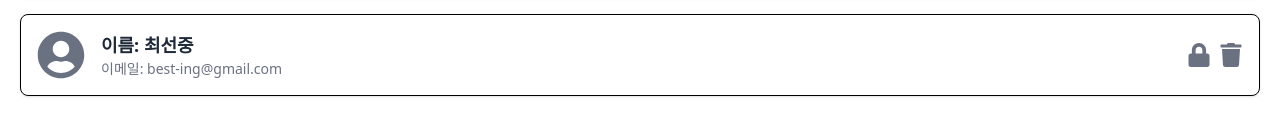
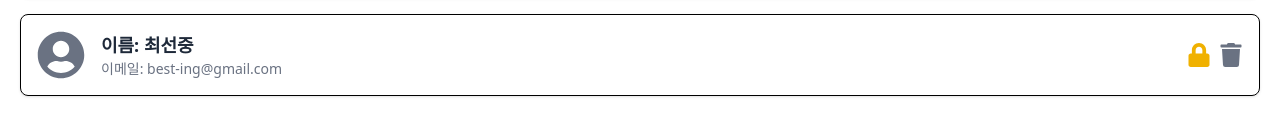
Before and after one commit to oz-main-fe-12-team4/oz_pchedule_fe, a React (Vite) app: page /testL in a window 1280 px wide. Shown: the part 298-431 px from the top of the page. Built offline with nearby package versions, Linux system fonts and the light colour scheme.

Commit message:
[fix]API수정

```diff
--- a/src/assets/data/dummyUser.js
+++ b/src/assets/data/dummyUser.js
@@ -3,7 +3,7 @@ export const userList = [
     user_id: 1,
     email: "wating@gmail.com",
     name: "박대기",
-    is_locked: false,
+    is_active: true,
     is_reported: false,
     report_reason: "",
   },
@@ -11,7 +11,7 @@ export const userList = [
     user_id: 2,
     email: "jihojiho@gmail.com",
     name: "능지호",
-    is_locked: false,
+    is_active: true,
     is_reported: true,
     report_reason: "나에게 모욕감을 줌",
   },
@@ -19,7 +19,7 @@ export const userList = [
     user_id: 3,
     email: "best-ing@gmail.com",
     name: "최선중",
-    is_locked: false,
+    is_active: false,
     is_reported: false,
     report_reason: "",
   },
--- a/src/components/UserCard.jsx
+++ b/src/components/UserCard.jsx
@@ -1,16 +1,11 @@
-import React, { useState } from "react";
+import React from "react";
 import { FaUserCircle, FaLock, FaTrash } from "react-icons/fa";
 
 export default function UserCard({ user }) {
-  const [isLocked, setIsLocked] = useState(false);
-  const { name, email, is_reported, report_reason } = user;
-
-  const handleLockAccount = () => {
-    setIsLocked((prev) => !prev);
-    console.log("계정 잠금 버튼이 클릭되었습니다.");
-  };
+  const { name, email, is_active, is_reported, report_reason } = user;
 
   const handleDeleteAccount = () => {
+    // 이 부분은 API 호출 로직이 들어갈 곳입니다.
     console.log("계정 삭제 버튼이 클릭되었습니다.");
   };
 
@@ -39,10 +34,10 @@ export default function UserCard({ user }) {
       )}
 
       <div className="flex space-x-2">
-        <button onClick={handleLockAccount} title="계정 잠금">
+        <button title="계정 잠금/해제">
           <FaLock
             className={`w-6 h-6 transition-colors duration-200 ${
-              isLocked ? "text-yellow-500" : "text-gray-500"
+              is_active ? "text-gray-500" : "text-yellow-500"
             }`}
           />
         </button>
```
